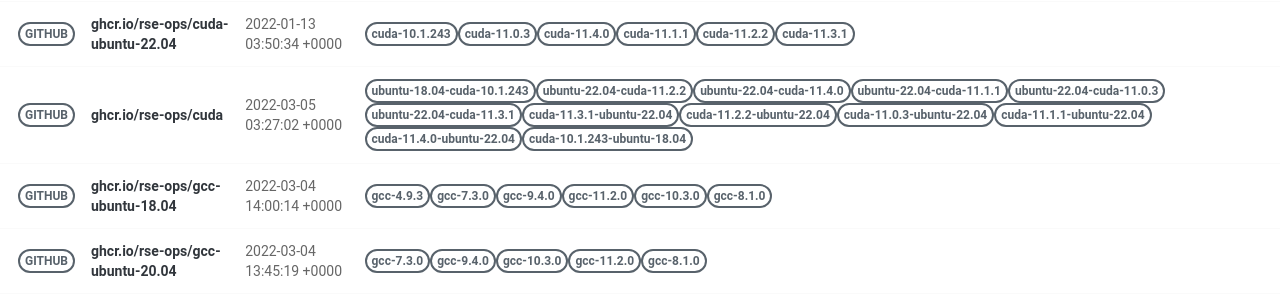
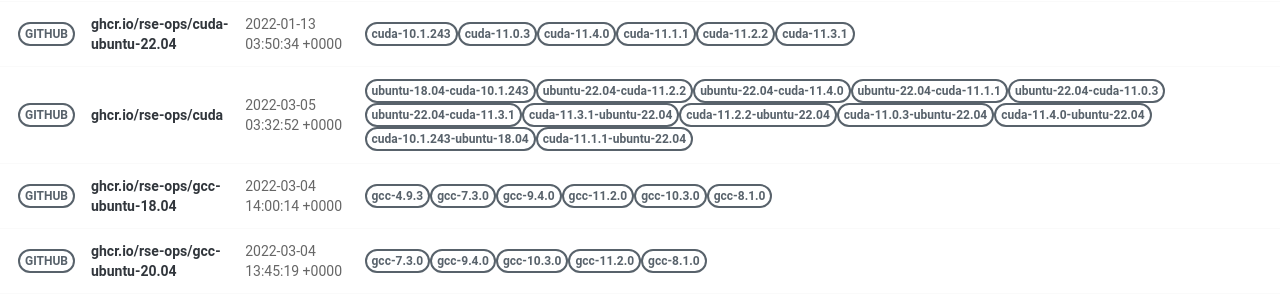
Before and after one commit to rse-ops/docker-images, a Jekyll site: the page built from pages/index.md, in a window 1280 px wide. Shown: the part 428-728 px from the top of the page. Built offline with Jekyll 4.4.1, drawn with Linux system fonts in a browser that asks for light colours; nearby versions of some CDN libraries.

Commit message:
Automated push to update library 2022-03-05

```diff
--- a/_library/ghcr.io-rse-ops-cuda.md
+++ b/_library/ghcr.io-rse-ops-cuda.md
@@ -1,7 +1,7 @@
 ---
 layout: container
 name: ghcr.io/rse-ops/cuda
-updated_at: 2022-03-05 03:27:02.789600
+updated_at: 2022-03-05 03:32:52.799315
 
 
 container_url: https://github.com/orgs/rse-ops/packages/container/package/cuda
@@ -33,14 +33,14 @@ versions:
  - tag: cuda-11.0.3-ubuntu-22.04
    dockerfile: https://github.com/rse-ops/docker-images/blob/main/ubuntu/cuda/Dockerfile
    manifest: https://crane.ggcr.dev/manifest/ghcr.io/rse-ops/cuda:cuda-11.0.3-ubuntu-22.04
- - tag: cuda-11.1.1-ubuntu-22.04
-   dockerfile: https://github.com/rse-ops/docker-images/blob/main/ubuntu/cuda/Dockerfile
-   manifest: https://crane.ggcr.dev/manifest/ghcr.io/rse-ops/cuda:cuda-11.1.1-ubuntu-22.04
  - tag: cuda-11.4.0-ubuntu-22.04
    dockerfile: https://github.com/rse-ops/docker-images/blob/main/ubuntu/cuda/Dockerfile
    manifest: https://crane.ggcr.dev/manifest/ghcr.io/rse-ops/cuda:cuda-11.4.0-ubuntu-22.04
  - tag: cuda-10.1.243-ubuntu-18.04
    dockerfile: https://github.com/rse-ops/docker-images/blob/main/ubuntu/cuda/Dockerfile
    manifest: https://crane.ggcr.dev/manifest/ghcr.io/rse-ops/cuda:cuda-10.1.243-ubuntu-18.04
+ - tag: cuda-11.1.1-ubuntu-22.04
+   dockerfile: https://github.com/rse-ops/docker-images/blob/main/ubuntu/cuda/Dockerfile
+   manifest: https://crane.ggcr.dev/manifest/ghcr.io/rse-ops/cuda:cuda-11.1.1-ubuntu-22.04
 
 ---
```
